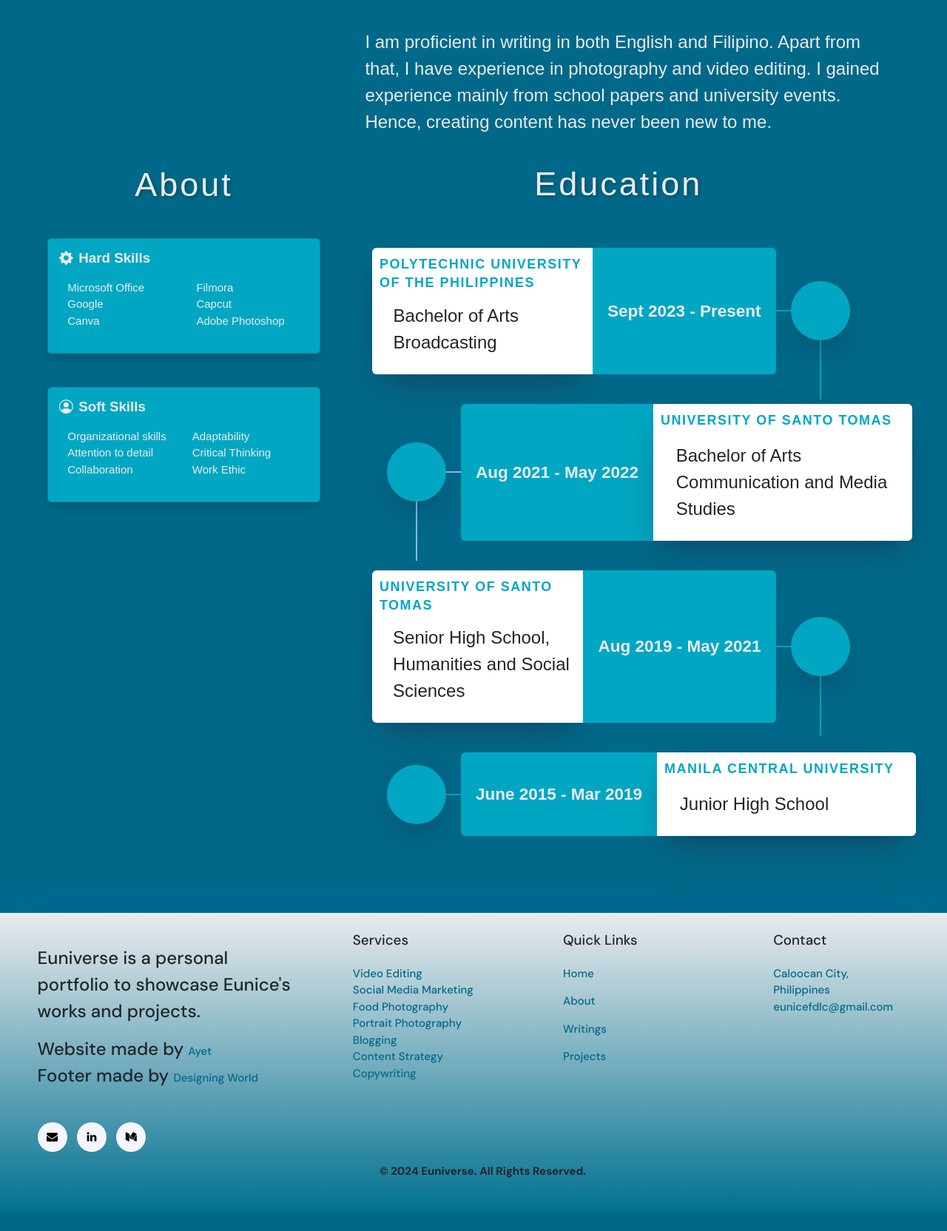
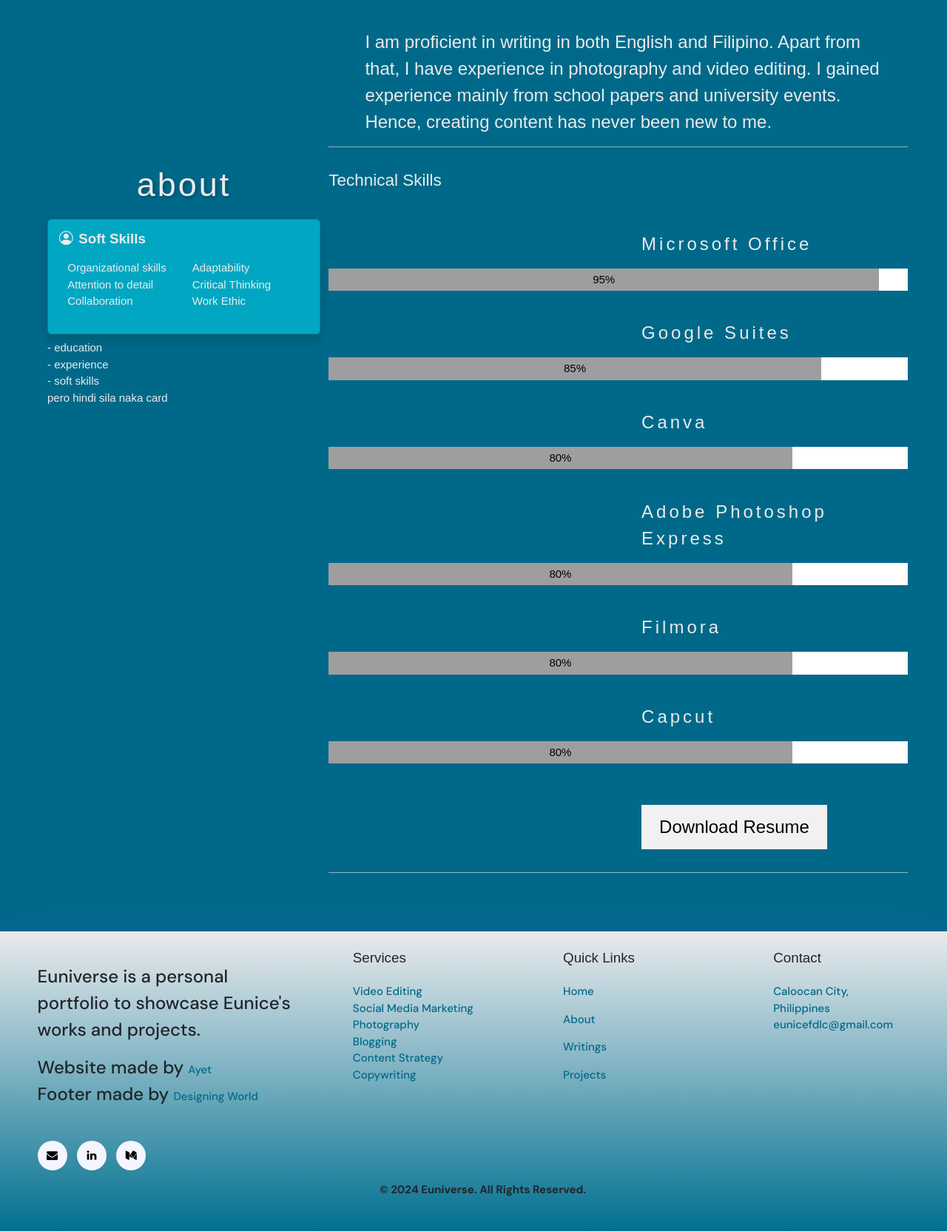
Before and after one commit to Althea-Creates/euniverse-portfolio, a Laravel app: page /about in a window 1280 px wide. Shown: the part 596-2260 px from the top of the page at 74% size. Before the commit the page ends 2219 px from the top, so only its background shows below. Run offline with Laravel 12, Linux system fonts and the light colour scheme; some libraries are stand-ins or nearby versions.

Commit message:
revision plan

```diff
--- a/resources/views/about.blade.php
+++ b/resources/views/about.blade.php
@@ -5,6 +5,7 @@
     <meta name="viewport" content="width=device-width, initial-scale=1.0">
     <meta http-equiv="X-UA-Compatible" content="ie=edge">
     <title>About</title>
+    <link rel="stylesheet" href="https://www.w3schools.com/w3css/4/w3.css">
     <link href="https://cdn.jsdelivr.net/npm/bootstrap@5.3.3/dist/css/bootstrap.min.css" rel="stylesheet" integrity="sha384-QWTKZyjpPEjISv5WaRU9OFeRpok6YctnYmDr5pNlyT2bRjXh0JMhjY6hW+ALEwIH" crossorigin="anonymous">
     <script src="https://cdn.jsdelivr.net/npm/bootstrap@5.3.3/dist/js/bootstrap.bundle.min.js" integrity="sha384-YvpcrYf0tY3lHB60NNkmXc5s9fDVZLESaAA55NDzOxhy9GkcIdslK1eN7N6jIeHz" crossorigin="anonymous"></script>
 
@@ -23,6 +24,10 @@
     <link rel="preconnect" href="https://fonts.gstatic.com" crossorigin>
     <link href="https://fonts.googleapis.com/css2?family=DM+Sans:ital,opsz,wght@0,9..40,100..1000;1,9..40,100..1000&display=swap" rel="stylesheet">
     <link rel="stylesheet" href="https://cdn.jsdelivr.net/npm/bootstrap-icons@1.10.5/font/bootstrap-icons.css">
+
+    <style>
+      body,h1,h2,h3,h4,h5 {font-family: sans-serif}
+      </style>
   </head>
 <body>
   @include('partials.header')
@@ -55,31 +60,8 @@
         </div> {{--end of first row--}}
 
         <div class="row"> {{-- 2nd row --}}
-          <div class="col-md-4 mt-4 mb-1"> {{-- Left side: About cards - hardskills --}}
-            <h2 class="text-shadow">About</h2>
-            <div class="card shadow bg-about-card my-5 mx-0" style="max-width: 50rem;">
-              <div class="card-body">
-                <h5 class="card-title fw-bold"><i class="bi bi-gear-fill me-2"></i>Hard Skills</h5>
-                <p class="card-text ms-0 fs-5"> {{-- Content of card --}}
-                  <div class="row ms-0">
-                    <div class="col-md-6">
-                      <ul class="list-unstyled">
-                        <li>Microsoft Office</li>
-                        <li>Google</li>
-                        <li>Canva</li>
-                      </ul>
-                    </div>
-                    <div class="col-md-6">
-                      <ul class="list-unstyled">
-                        <li>Filmora</li>
-                        <li>Capcut</li>
-                        <li>Adobe Photoshop</li>
-                      </ul>
-                    </div>
-                  </div>
-                </p>
-              </div>
-            </div>
+          <div class="col-md-4 mt-4 mb-1"> {{-- Left side: About --}}
+            <h2 class="text-shadow">about</h2>
             <div class="card shadow bg-about-card my-2 mx-0" style="max-width: 50rem;"> {{--soft skills--}}
               <div class="card-body">
                 <h5 class="card-title fw-bold"><i class="bi bi-person-circle me-2"></i>Soft Skills</h5>
@@ -103,9 +85,10 @@
                 </p>
               </div>
             </div>
+            - education <br> - experience <br> - soft skills <br> pero hindi sila naka card
           </div> {{-- End of Left side: About cards --}}
           <div class="col-md-8 education-container"> {{-- Right side: Education --}}
-            <h2 class="text-shadow">Education</h2>
+            {{-- <h2 class="text-shadow">Education</h2>
               <div class="timeline">
                 <div class="timeline__event  animated fadeInUp delay-3s timeline__event--type1">
                   <div class="timeline__event__icon ">
@@ -171,7 +154,35 @@
                     </div>
                   </div>
                 </div>
+              </div> --}}
+              <hr class="w3-opacity">
+              <h4 class="w3-padding-16">Technical Skills</h4>
+              <p class="w3-wide">Microsoft Office</p>
+              <div class="w3-white">
+                <div class="w3-container w3-padding-small w3-center w3-grey" style="width:95%">95%</div>
               </div>
+              <p class="w3-wide">Google Suites</p>
+              <div class="w3-white">
+                <div class="w3-container w3-padding-small w3-center w3-grey" style="width:85%">85%</div>
+              </div>
+              <p class="w3-wide">Canva</p>
+              <div class="w3-white">
+                <div class="w3-container w3-padding-small w3-center w3-grey" style="width:80%">80%</div>
+              </div>
+              <p class="w3-wide">Adobe Photoshop Express</p>
+              <div class="w3-white">
+                <div class="w3-container w3-padding-small w3-center w3-grey" style="width:80%">80%</div>
+              </div>
+              <p class="w3-wide">Filmora</p>
+              <div class="w3-white">
+                <div class="w3-container w3-padding-small w3-center w3-grey" style="width:80%">80%</div>
+              </div>
+              <p class="w3-wide">Capcut</p>
+              <div class="w3-white">
+                <div class="w3-container w3-padding-small w3-center w3-grey" style="width:80%">80%</div>
+              </div>
+              <p><button class="w3-button w3-light-grey w3-padding-large w3-margin-top w3-margin-bottom">Download Resume</button></p>
+              <hr class="w3-opacity">
           </div> {{-- End of right side column --}}
         </div> {{-- End of Combined row --}}
     </div> {{--end of card container--}}
--- a/resources/views/partials/footer.blade.php
+++ b/resources/views/partials/footer.blade.php
@@ -35,8 +35,7 @@
                 <ul>
                   <li>Video Editing</li>
                   <li>Social Media Marketing</li>
-                  <li>Food Photography</li>
-                  <li>Portrait Photography</li>
+                  <li>Photography</li>
                   <li>Blogging</li>
                   <li>Content Strategy</li>
                   <li>Copywriting</li>
```
